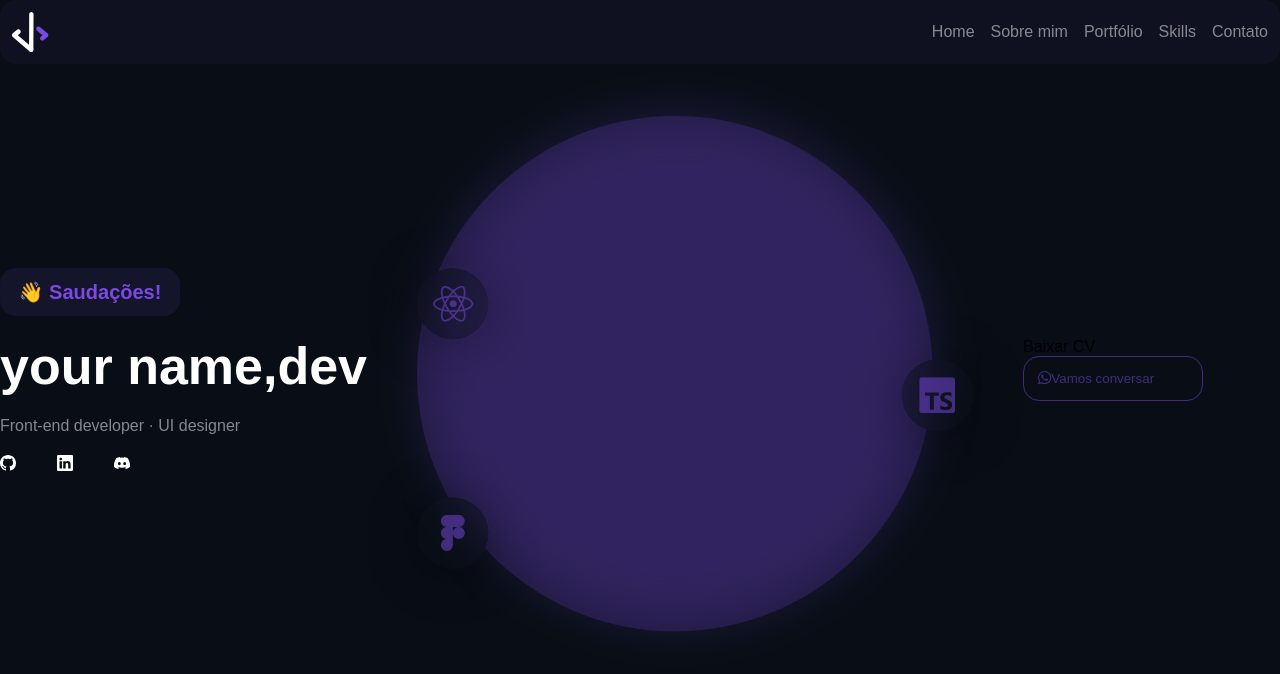
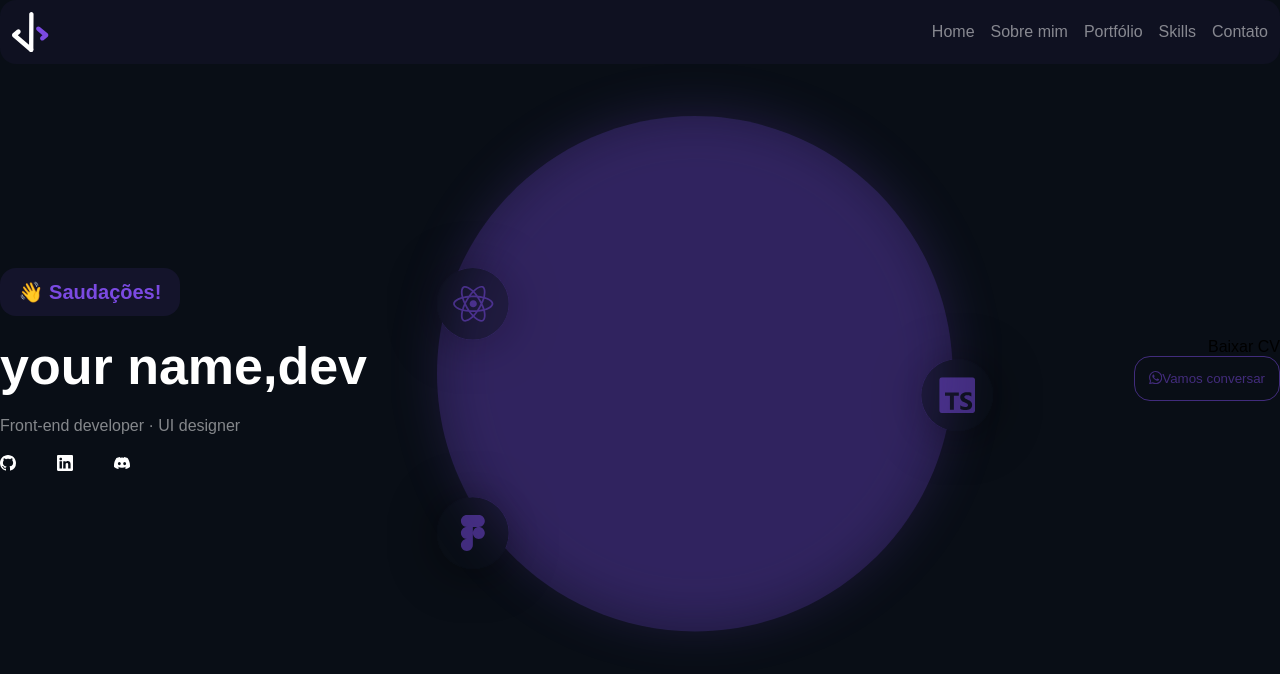
Before and after one commit to Augusto9237/portifolio-dev, a React (Vite) app: page / in a window 1280 px wide. Shown: the top 674 px of the page. Built offline with nearby package versions, Linux system fonts and the light colour scheme.

Commit message:
2 files modified

```diff
--- a/src/sections/home/index.tsx
+++ b/src/sections/home/index.tsx
@@ -42,8 +42,7 @@ export function Home() {
       <Contacts>
         <span>Baixar CV </span>
         <WhatsAppButton>
-          <BsWhatsapp />
-          Vamos conversar
+          <BsWhatsapp /> Vamos conversar
         </WhatsAppButton>
       </Contacts>
     </Content>
--- a/src/sections/home/styles.ts
+++ b/src/sections/home/styles.ts
@@ -46,6 +46,7 @@ export const SocialMediaContainer = styled.div`
 `;
 
 export const AvatarContainer = styled.main`
+ margin: 0px 20px;
  display: flex;
  flex: 1;
  justify-content:center;
@@ -53,9 +54,10 @@ export const AvatarContainer = styled.main`
 
 export const Contacts = styled.div`
  display: flex;
- flex: 1;
+ flex:1;
  flex-direction: column;
  justify-content: center;
+ align-items: flex-end;
 `;
 
 export const WhatsAppButton = styled.button`
```
